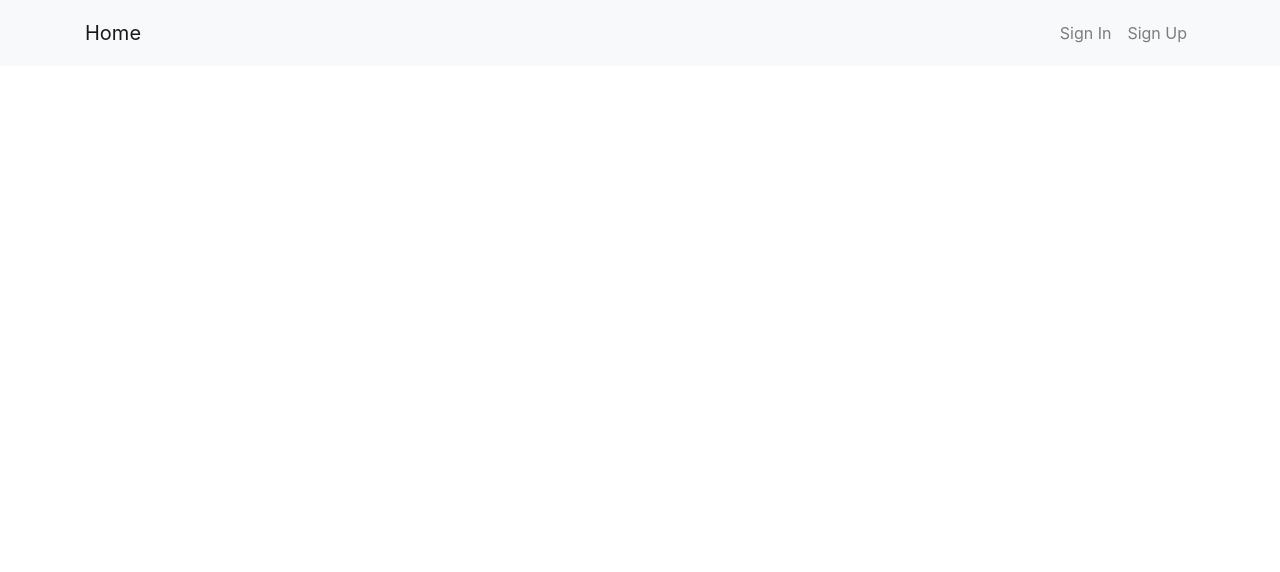
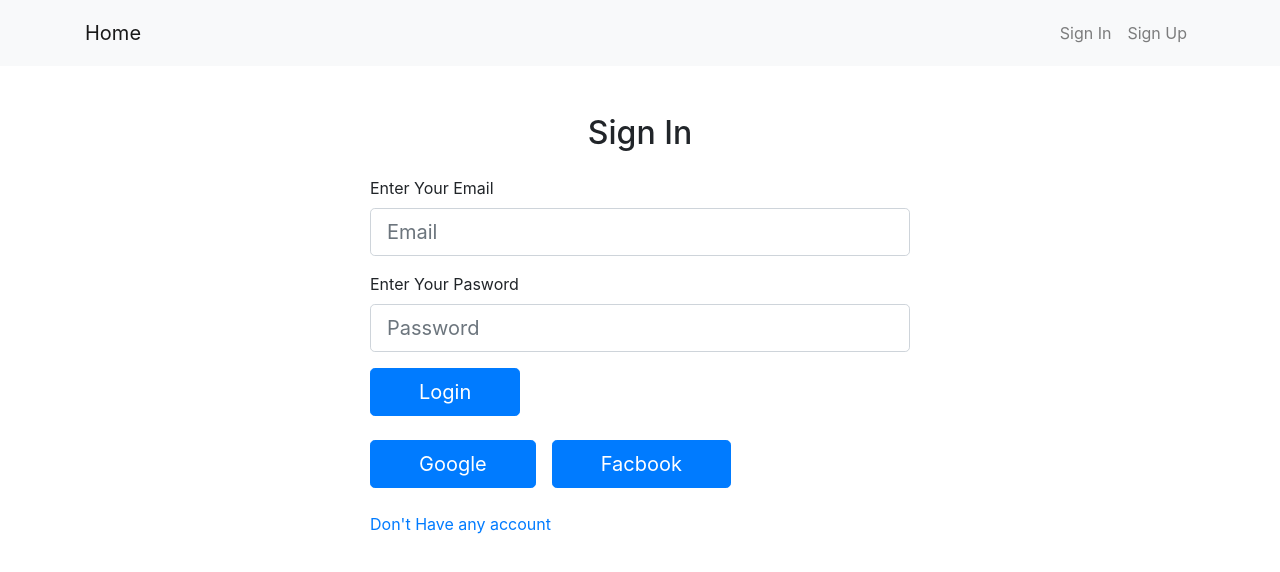
Before and after one commit to emranweb/firebase-signin, a React (Create React App) app: page /signin in a window 1280 px wide. Shown: the top 572 px of the page. Built offline with nearby package versions, Linux system fonts and the light colour scheme.

Commit message:
sign in area

```diff
--- a/src/App.js
+++ b/src/App.js
@@ -2,7 +2,9 @@ import React from 'react';
 import {Container, Row, Col} from "react-bootstrap";
 import {Switch, Route} from "react-router-dom";
 import Home from "./component/Home.js";
-import Header from "./component/Header.js";
+import Header from "./component/Header";
+import SignIn from "./component/SignIn";
+import SignUp from "./component/SignUp";
 
 function App() {
   return (
@@ -10,8 +12,8 @@ function App() {
      <Header />
     <Switch>
       <Route  path="/" exact component={Home}/>
-      {/* <Route path="/signin" component={SingnIn} />
-      <Route path="/signup" component={SignUp} /> */}
+      <Route path="/signin" component={SignIn} />
+      <Route path="/signup" component={SignUp} />
     </Switch>
 
    </div>
--- a/src/component/SignIn.js
+++ b/src/component/SignIn.js
@@ -1,10 +1,48 @@
-import React from 'react'
+import React from "react";
+import { Container, Row, Col, Form, Button } from "react-bootstrap";
+import {Link} from 'react-router-dom';
 
+function SignIn() {
+  return (
+    <div className="signin-wrapper mt-5">
+      <Container>
+        <Row>
+          <Col md={{ span: 6, offset: 3 }}>
+            <h2 className="text-center">Sign In</h2>
 
-function SignIn (){
-    return(
-        <div className='signin-wrapper'>
+            <Form className="mt-4">
+              <Form.Group>
+                <Form.Label>Enter Your Email</Form.Label>
+                <Form.Control
+                  size="lg"
+                  type="email"
+                  placeholder="Email"
+                  autoComplete="off"
+                />
+              </Form.Group>
+              <Form.Group>
+                <Form.Label>Enter Your Pasword</Form.Label>
+                <Form.Control
+                  size="lg"
+                  type="password"
+                  placeholder="Password"
+                  autoComplete="off"
+                />
+              </Form.Group>
+              <Button variant="primary" size="lg" className="px-5 mb-4">
+                Login
+              </Button>
 
-        </div>
-    )
+            </Form>
+
+            <Button variant="primary" size="lg" className="px-5 mr-3"> Google </Button>
+            <Button variant="primary" size="lg" className="px-5">Facbook</Button>
+            <Link className="d-block mt-4" to="/signup">Don't Have any account</Link>
+          </Col>
+        </Row>
+      </Container>
+    </div>
+  );
 }
+
+export default SignIn;
--- a/src/component/SignUp.js
+++ b/src/component/SignUp.js
@@ -0,0 +1,24 @@
+import React from "react";
+import { Container, Row, Col, Form} from "react-bootstrap";
+
+function SignUp() {
+  return (
+    <div className="signup-wrapper">
+      <Container>
+        <Row>
+          <Col md="4">
+            <h2>Sign Up Header</h2>
+            <Form>
+              <Form.Group controlId="exampleForm.ControlInput1">
+                <Form.Label>Email address</Form.Label>
+                <Form.Control type="email" placeholder="name@example.com" />
+              </Form.Group>
+            </Form>
+          </Col>
+        </Row>
+      </Container>
+    </div>
+  );
+}
+
+export default SignUp;
```
